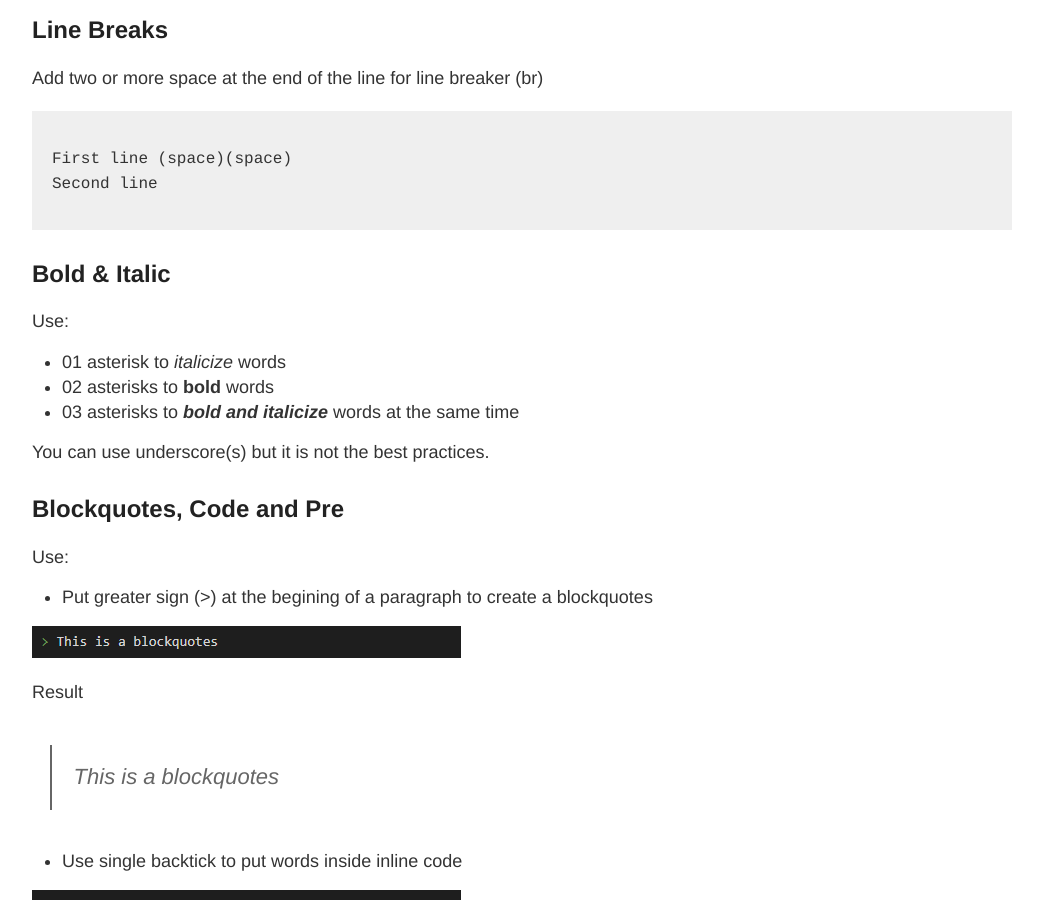
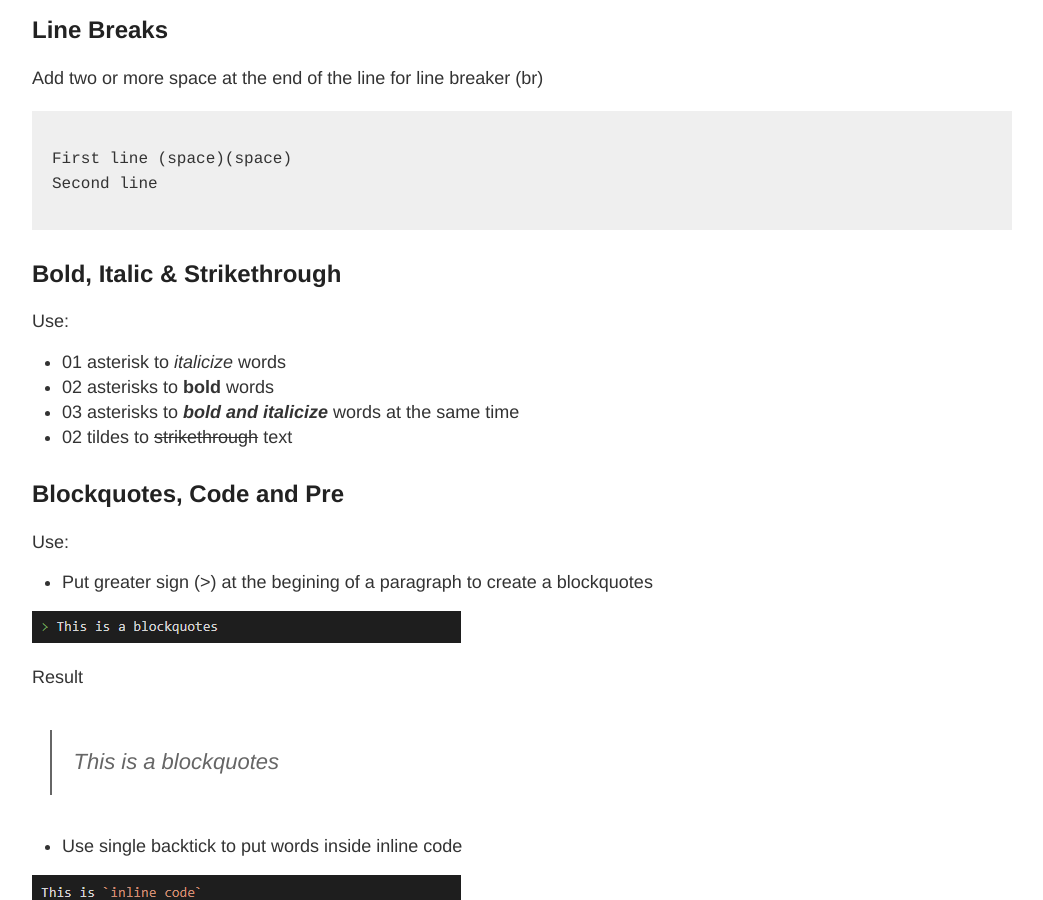
Before and after one commit to loitd/loitd.github.io, a Jekyll site: the page built from _cheatsheets/2020-12-03-markdown-cheatsheet.md, in a window 1280 px wide and 900 px high, scrolled down 599 px. Shown: the whole window, without its empty margins (118-1161 px from the left). Built offline with Jekyll 4.4.1, drawn with Linux system fonts in a browser that asks for light colours; some of the changed lines change nothing that is shown; some of the changed text lies outside the part shown.

Commit message:
updated-by-loitd

````diff
--- a/_cheatsheets/2020-12-03-markdown-cheatsheet.md
+++ b/_cheatsheets/2020-12-03-markdown-cheatsheet.md
@@ -23,13 +23,12 @@
 Second line
 ```
 
-## Bold & Italic {#BI}
+## Bold, Italic & Strikethrough {#BIS}
 Use:
 - 01 asterisk to *italicize* words
 - 02 asterisks to **bold** words
 - 03 asterisks to ***bold and italicize*** words at the same time
-
-You can use underscore(s) but it is not the best practices.
+- 02 tildes to ~~strikethrough~~ text
 
 ## Blockquotes, Code and Pre {#BCP}
 Use:
@@ -156,7 +155,11 @@
 
 ## Footnote {#Footnote}
 
-I will add a footnote[^1] in this sentence[^thecode].
+![Markdown Footnotes]({{ site.baseurl }}/images/20201207/markdown-footnotes.png)
+
+Result
+
+I will add a footnote [^1] in this sentence[^thecode].
 
 [^1]: This is the footnote
 [^thecode]: Wow, i think this gonna be a long code.
@@ -166,3 +169,12 @@
         hey()
     ```
     End of the long code here
+
+## Task Lists
+
+![Markdown Task Lists]({{ site.baseurl }}/images/20201207/markdown-tasklist.png)
+
+Result
+
+- [x] I've done this
+- [ ] Note done yet
````
Also changed, not shown: images/20201207/markdown-footnotes.png (added), images/20201207/markdown-tasklist.png (added).
